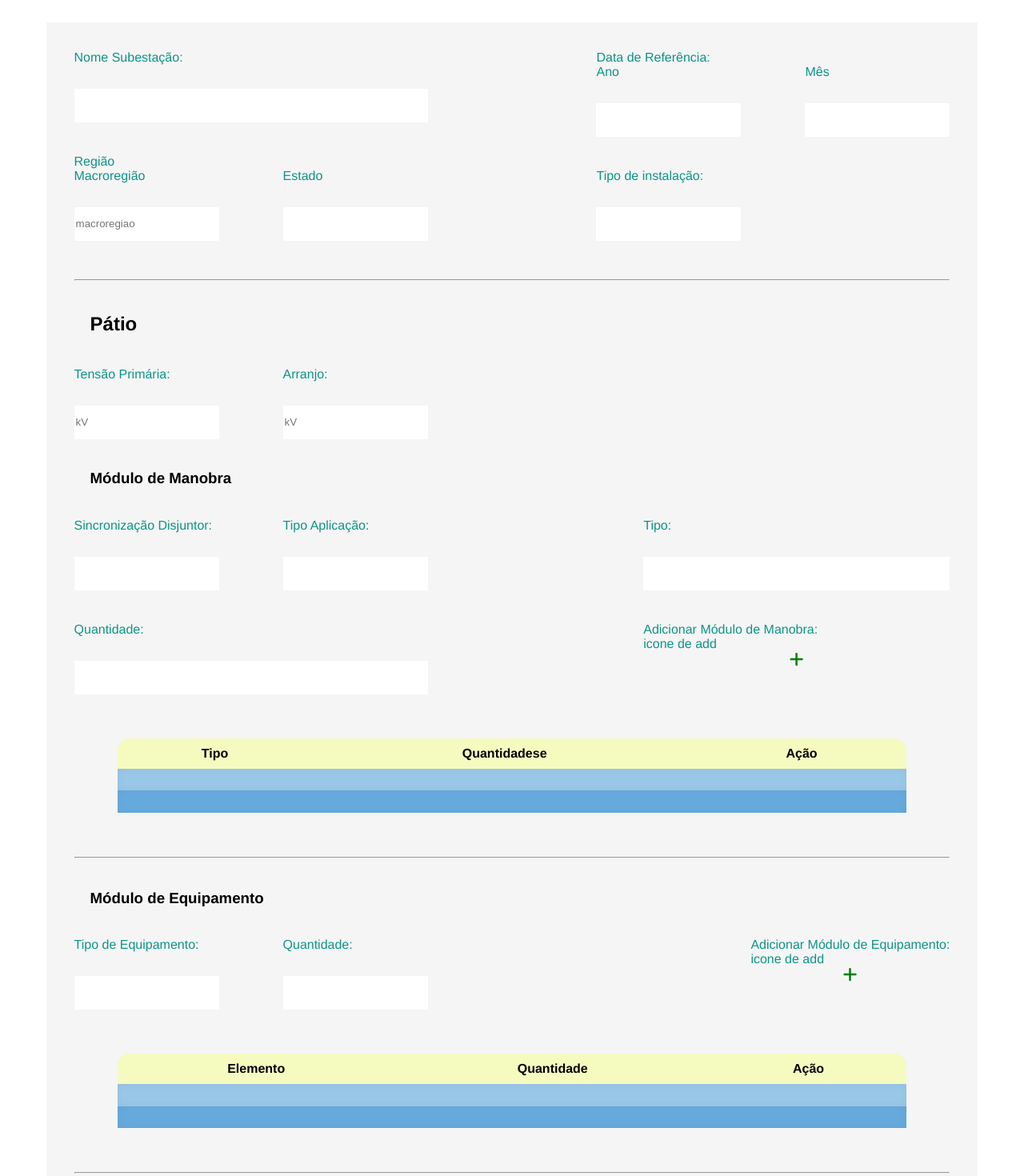
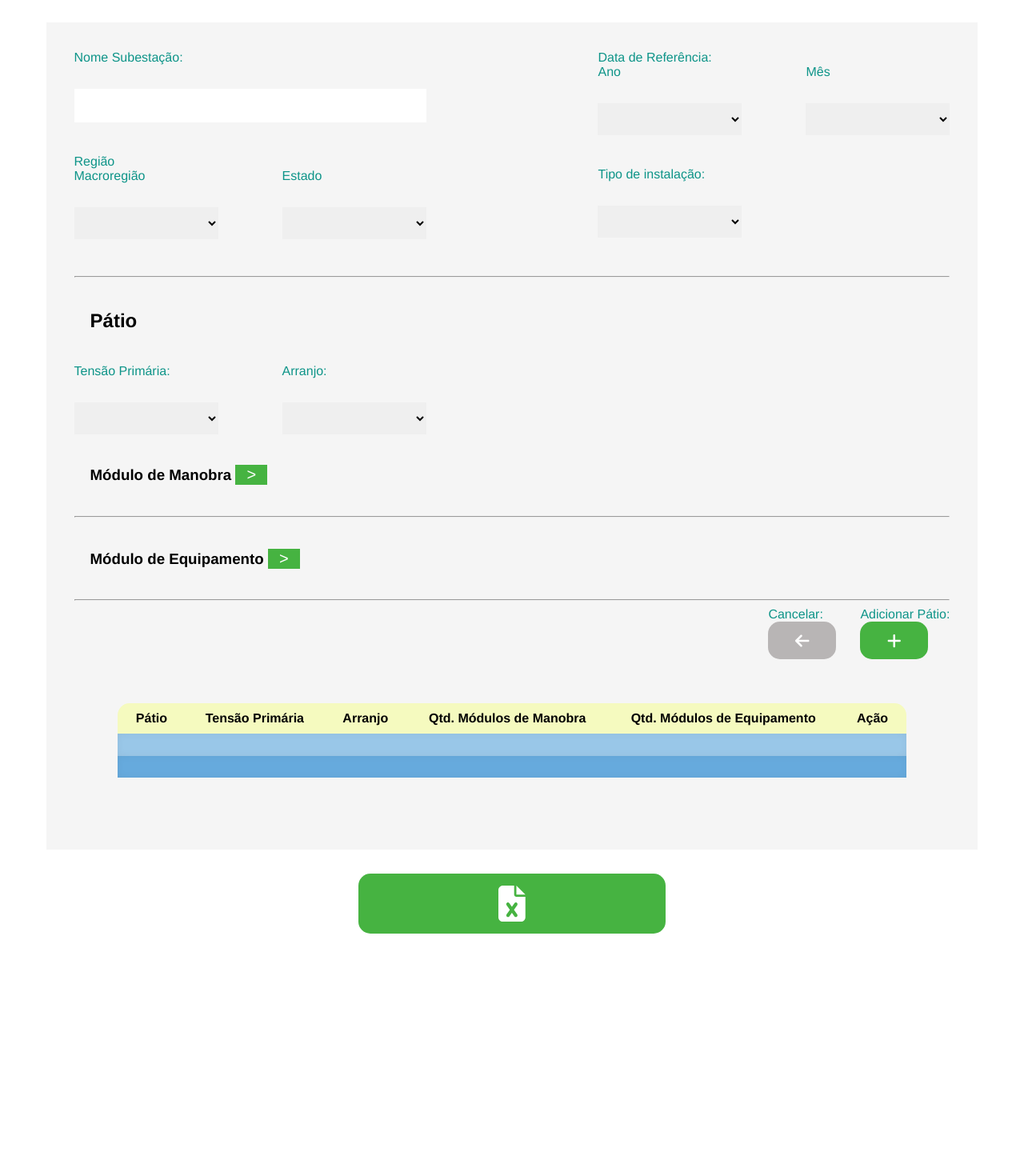
Before and after one commit to Ruan12419/Sedig---GGGFR, a Vue app: page /orcamentos in a window 1280 px wide. Shown: the part 220-1690 px from the top of the page at 80% size. After the commit the page ends 1417 px from the top, so only its background shows below. Built offline with nearby package versions, Linux system fonts and the light colour scheme.

Commit message:
Estilo inicial dos botoes

```diff
--- a/src/components/OrcamentosComponent.vue
+++ b/src/components/OrcamentosComponent.vue
@@ -13,11 +13,15 @@
                         <div class="row">
                             <div class="column columnMarginR">
                                 <label for="estado">Macroregião</label>
-    <input type="text" placeholder="macroregiao">
+                                <select id="macroregiao">
+                                    <!-- -->
+                                </select>
                             </div>
                             <div class="column">
                                 <label for="estado">Estado</label>
-    <input type="text">
+                                <select id="estado">
+                                    <!-- -->
+                                </select>
                             </div>
                         </div>
                     </div>
@@ -26,16 +30,22 @@
                         <div class="row">
                             <div class="column columnMarginR">
                                 <label for="ano">Ano</label>
-    <input type="text">
+                                <select id="ano">
+                                    <!-- -->
+                                </select>
                             </div>
                             <div class="column marginBottom">
                                 <label for="mes">Mês</label>
-    <input type="text">
+                                <select id="mes">
+                                    <!-- -->
+                                </select>
                             </div>
                         </div>
                         <label for="tipoInstalacao">Tipo de instalação: </label>
                         <div class="tipoInstSub marginBottom">
-    <input type="text">
+                            <select id="tipoInstalacao">
+                                <!-- -->
+                            </select>
                         </div>
                     </div>
                 </section>
@@ -46,26 +56,36 @@
                         <div class="row">
                             <div class="tensaoPrimaria column columnMarginR">
                                 <label for="tensaoPrimaria">Tensão Primária: </label>
-    <input type="text" placeholder="kV">
+                                <select id="tensaoPrimaria">
+                                    <!-- -->
+                                </select>
                             </div>
                             <div class="arranjo column">
                                 <label for="arranjo">Arranjo: </label>
-    <input type="text" placeholder="kV">
+                                <select id="arranjo">
+                                    <!-- -->
+                                </select>
                             </div>
                         </div>
                         <div class="column"></div>
                     </div>
-    <h3>Módulo de Manobra</h3>
-    <section class="row">
+                    <h3 @click="showManobra = !showManobra">
+                        Módulo de Manobra <button>{{ showManobra ? '^' : '>' }}</button>
+                    </h3>
+                    <section class="moduloManobra row" v-if="showManobra">
                         <div class="column">
                             <div class="row">
                                 <div class="sincDisjuntor column columnMarginR">
                                     <label for="nome">Sincronização Disjuntor: </label>
-    <input type="text">
+                                    <select id="sincDisjuntor">
+                                        <!-- -->
+                                    </select>
                                 </div>
                                 <div class="tipoAplicacao column marginBottom">
                                     <label for="regiao">Tipo Aplicação: </label>
-    <input type="text">
+                                    <select id="tipoAplicacao">
+                                        <!-- -->
+                                    </select>
                                 </div>
                             </div>
                             <div class="moduloManobraQuantidade column">
@@ -76,27 +96,32 @@
                         <div class="column" style="width: 35%">
                             <div class="moduloManobraTipo column marginBottom">
                                 <label for="nome">Tipo: </label>
-    <input type="text">
+                                <select id="tipo" style="width: 100%;">
+                                    <!-- -->
+                                </select>
                             </div>
                             <label for="addModuloDeManobra">Adicionar Módulo de Manobra: </label>
                             icone de add
                             <font-awesome-icon icon="add" :font-size="20" color="green" />
                         </div>
                     </section>
-    <div class="tableModuloManobra">
+                    <div class="tableModuloManobra" v-if="showManobra">
                         <TabelaComponent :items="tableModuloManobraItens" :colunas="tableModuloManobraColunas" />
                     </div>
                     <hr>
-    <h3>Módulo de Equipamento</h3>
-    <section class="row">
+                    <h3 @click="showEquipamento = !showEquipamento">Módulo de Equipamento <button>{{ showEquipamento ?
+                            '^' : '>' }}</button></h3>
+                    <section class="moduloEquipamento row" v-if="showEquipamento">
                         <div class="row">
                             <div class="tipoEquipamento column columnMarginR">
                                 <label for="nome">Tipo de Equipamento: </label>
-    <input type="text">
+                                <select id="tipoEquipamento" style="width: 500px;">
+                                    <!-- -->
+                                </select>
                             </div>
                             <div class="moduloEquipamentoQuantidade column">
                                 <label for="regiao">Quantidade: </label>
-    <input type="text">
+                                <input type="text" style="width: 300px;">
                             </div>
                         </div>
                         <div class="column">
@@ -105,39 +130,32 @@
                             <font-awesome-icon icon="add" :font-size="20" color="green" />
                         </div>
                     </section>
-    <div class="tableModuloEquipamento">
-    <TabelaComponent :items="tableModuloEquipamentoItens" :colunas="tableModuloEquipamentoColunas" />
+                    <div class="tableModuloEquipamento" v-if="showEquipamento">
+                        <TabelaComponent :items="tableModuloEquipamentoItens"
+                            :colunas="tableModuloEquipamentoColunas" />
                     </div>
                     <hr>
-    <section class="salva-patio">
+                    <section class="salva-patio row" style="justify-content: flex-end;">
+                        <div class="column">
                             <label for="addPatio">Cancelar: </label>
-        icone de arrowback
-        <font-awesome-icon icon="arrow-left" :font-size="20" color="green" />
+                            <div class="botao-estilo botao-estilo-cancelar" @click="showAlert">
+                                <font-awesome-icon icon="arrow-left" :font-size="20" color="white" />
+                            </div>
+                        </div>
+                        <div class="column">
                             <label for="addPatio">Adicionar Pátio: </label>
-    icone de add
-    <font-awesome-icon icon="add" :font-size="20" color="green" />
+                            <div class="botao-estilo">
+                                <font-awesome-icon icon="add" :font-size="20" color="white" />
+                            </div>
+                        </div>
 </section>
+
                     <div class="tablePatio">
                         <TabelaComponent :items="tablePatioItens" :colunas="tablePatioColunas" />
                     </div>
                 </section>
-    <hr>
-    <section class="salva-subestacao">
-        <label for="addSubestacao">Cancelar: </label>
-        icone de arrowback
-        <font-awesome-icon icon="arrow-left" :font-size="20" color="green" />
-        <label for="addSubestacao">Adicionar Subestação: </label>
-        icone de add
-        <font-awesome-icon icon="add" :font-size="20" color="green" />
             </section>
-    <div class="tableSubestacao">
-        <TabelaComponent :items="tableSubestacaoItens" :colunas="tableSubestacaoColunas" />
         </div>
-    </section>
-    <div></div>
-
-    </div>
-    <div></div>
     </section>
     <section class="gerar-excel">
         <label for="gerarExcel"></label>
@@ -149,22 +167,29 @@
 
 
 
+
 <script>
 import { library } from '@fortawesome/fontawesome-svg-core'
 import { faAdd, faArrowLeft, faPlus, faFileExcel } from '@fortawesome/free-solid-svg-icons'
 import TabelaComponent from "./TabelaComponent.vue"
 import { FontAwesomeIcon } from '@fortawesome/vue-fontawesome'
 
-library.add(faAdd, faArrowLeft, faPlus, faFileExcel )
+library.add(faAdd, faArrowLeft, faPlus, faFileExcel)
 export default {
     name: "OrcamentosComponent",
     components: {
         FontAwesomeIcon,
         TabelaComponent,
     },
+    methods: {
+    showAlert() {
+      alert('Certeza?');
+    },
+  },
     data() {
         return {
-showDropdown: false,
+            showManobra: false,
+            showEquipamento: false,
             tableModuloManobraItens: [
                 { tipo: "", quantidade: "", acao: "" },
                 { tipo: "", quantidade: "", acao: "" },
@@ -184,10 +209,14 @@ tableModuloEquipamentoColunas: [
                 { key: 'acao', label: 'Ação' },
             ],
             tablePatioItens: [
-        { patio: "", tensaoPrimaria: "", arranjo: "",
-        qtdModuloManobra: "", qtdModuloEquipamento: "", acao: "" },
-        { patio: "", tensaoPrimaria: "", arranjo: "",
-        qtdModuloManobra: "", qtdModuloEquipamento: "", acao: "" },
+                {
+                    patio: "", tensaoPrimaria: "", arranjo: "",
+                    qtdModuloManobra: "", qtdModuloEquipamento: "", acao: ""
+                },
+                {
+                    patio: "", tensaoPrimaria: "", arranjo: "",
+                    qtdModuloManobra: "", qtdModuloEquipamento: "", acao: ""
+                },
             ],
             tablePatioColunas: [
                 { key: 'patio', label: 'Pátio' },
@@ -198,10 +227,14 @@ tablePatioItens: [
                 { key: 'acao', label: 'Ação' },
             ],
             tableSubestacaoItens: [
-    { nomeSubestacao: "", dataCotacao: "", qtdModuloManobra: "",
-    qtdModuloEquipamento: "", acao: "" },
-    { nomeSubestacao: "", dataCotacao: "", qtdModuloManobra: "",
-    qtdModuloEquipamento: "", acao: "" },
+                {
+                    nomeSubestacao: "", dataCotacao: "", qtdModuloManobra: "",
+                    qtdModuloEquipamento: "", acao: ""
+                },
+                {
+                    nomeSubestacao: "", dataCotacao: "", qtdModuloManobra: "",
+                    qtdModuloEquipamento: "", acao: ""
+                },
             ],
             tableSubestacaoColunas: [
                 { key: 'nomeSubestacao', label: 'Nome Subestação' },
@@ -216,7 +249,9 @@ tableSubestacaoColunas: [
 </script>
 
 <style scoped>
-h1, h2, h3 {
+h1,
+h2,
+h3 {
     padding: 20px;
     color: black;
 }
@@ -237,12 +272,39 @@ background-color: #f5f5f5;
     padding: 3%;
 }
 
-input {
+input,
+select {
     height: 40px;
     border: none;
     margin-top: 30px;
 }
 
+select {
+    width: 180px;
+}
+
+button {
+    background-color: #46b341;
+    width: 40px;
+    color: #FFF;
+    font-size: 20px;
+    border: none;
+}
+.botao-estilo {
+    display: inline-flex;
+    justify-content: center;
+    align-items: center;
+    width: 45px;
+    height: 45px;
+    background-color: #46b341;
+    padding: 1px 20px;
+    border-radius: 15px;
+}
+
+.botao-estilo-cancelar {
+    background-color: #b8b5b5;
+    margin-right: 30px;
+}
 .gerar-excel {
     display: flex;
     justify-content: center;
@@ -264,6 +326,7 @@ flex-direction: column;
 .columnMarginR {
     margin-right: 80px;
 }
+
 .row {
     display: flex;
     flex-direction: row;
--- a/src/components/TabelaComponent.vue
+++ b/src/components/TabelaComponent.vue
@@ -78,6 +78,7 @@ border: none;
   background-color: #66AADD;
   margin: 0;
 }
+
 td:last-child {
   display: flex;
   flex-direction: row;
@@ -92,6 +93,7 @@ padding: 1.4% 2%;
   text-align: center;
   color: #000;
 }
+
 .font-awesome-icon {
   font-size: 200px !important;
   color: red !important;
```
Lines whose indentation alone changed are shown as unchanged.
